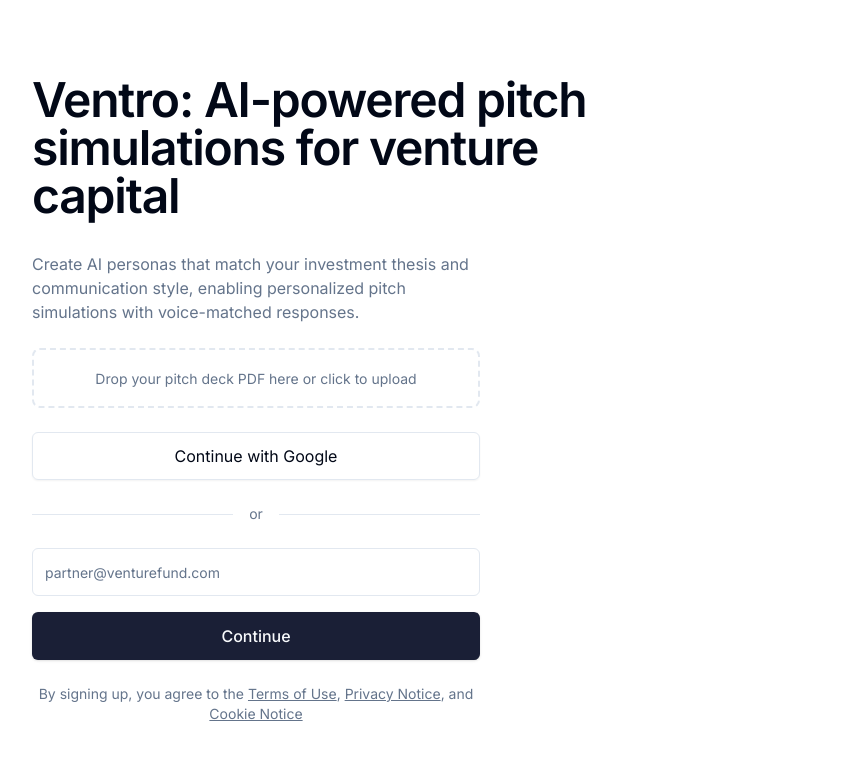
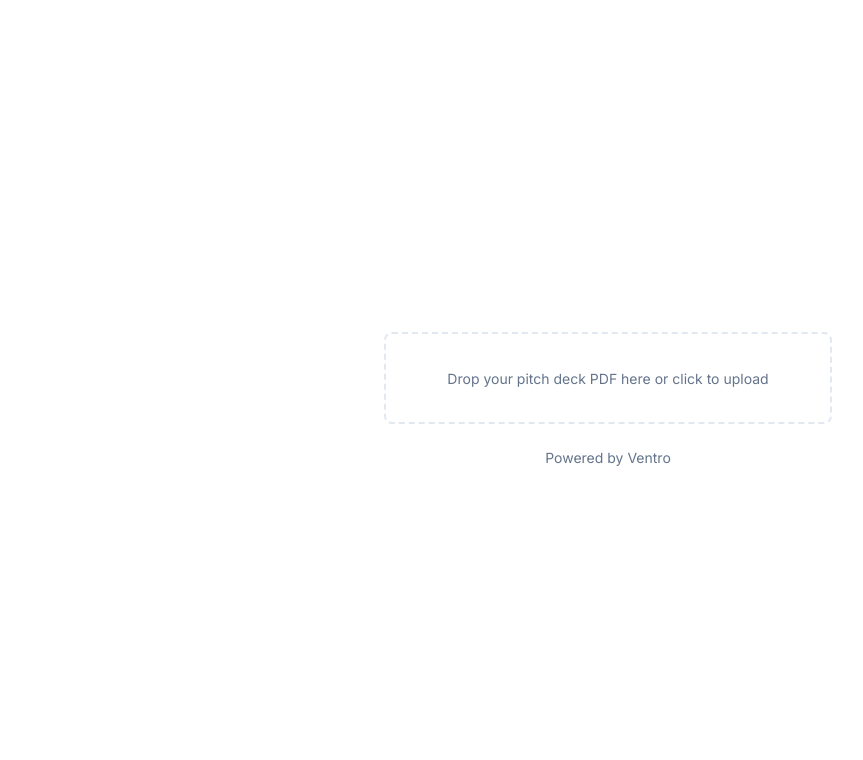
Before and after one commit to Arron-Stothart/elevenlabs-hackathon, a Next.js app: page / in a window 1280 px wide. Shown: the top 760 px of the page, without its empty margins (32-895 px from the left). Built offline with nearby package versions, Linux system fonts and the light colour scheme.

Commit message:
fix: Remove uneeded elements

```diff
--- a/app/page.tsx
+++ b/app/page.tsx
@@ -1,27 +1,15 @@
 "use client"
 
-import Image from "next/image"
-import { Button } from "@/components/ui/button"
-import { Input } from "@/components/ui/input"
-import { Separator } from "@/components/ui/separator"
 import { useState } from "react"
 
-export default function LoginPage() {
+export default function StartPage() {
   return (
     <div className="min-h-screen w-full flex items-center justify-center p-4 md:p-8">
-      <div className="w-full max-w-6xl grid lg:grid-cols-2 gap-8 items-center">
-        <div className="space-y-8">
-          <div className="space-y-4">
-            <h1 className="text-4xl md:text-5xl font-semibold tracking-tight">Ventro: AI-powered pitch simulations for venture capital</h1>
-          </div>
-
-          <div className="space-y-6 max-w-md">
-            <p className="text-base text-muted-foreground">Create AI personas that match your investment thesis and communication style, enabling personalized pitch simulations with voice-matched responses.</p>
-
+      <div className="w-full max-w-md space-y-6">
         <div className="space-y-4">
           <label
             htmlFor="pdf-upload"
-                className="block p-4 border-2 border-dashed rounded-lg text-center cursor-pointer hover:bg-gray-50"
+            className="block p-8 border-2 border-dashed rounded-lg text-center cursor-pointer hover:bg-gray-50"
           >
             <span className="text-sm text-muted-foreground">Drop your pitch deck PDF here or click to upload</span>
             <input
@@ -53,38 +41,7 @@ export default function LoginPage() {
             />
           </label>
         </div>
-
-            <Button variant="outline" className="w-full h-12 text-base font-normal">
-              Continue with Google
-            </Button>
-
-            <div className="flex items-center gap-4">
-              <Separator className="flex-1" />
-              <span className="text-sm text-muted-foreground">or</span>
-              <Separator className="flex-1" />
-            </div>
-
-            <div className="space-y-4">
-              <Input type="email" placeholder="partner@venturefund.com" className="h-12" />
-              <Button className="w-full h-12 text-base bg-[#1a1f36] hover:bg-[#1a1f36]/90">Continue</Button>
-            </div>
-
-            <p className="text-sm text-muted-foreground text-center">
-              By signing up, you agree to the{" "}
-              <a href="#" className="underline hover:text-foreground">
-                Terms of Use
-              </a>
-              ,{" "}
-              <a href="#" className="underline hover:text-foreground">
-                Privacy Notice
-              </a>
-              , and{" "}
-              <a href="#" className="underline hover:text-foreground">
-                Cookie Notice
-              </a>
-            </p>
-          </div>
-        </div>
+        <p className="text-sm text-muted-foreground text-center">Powered by Ventro</p>
       </div>
     </div>
   )
```
Lines whose indentation alone changed are shown as unchanged.
